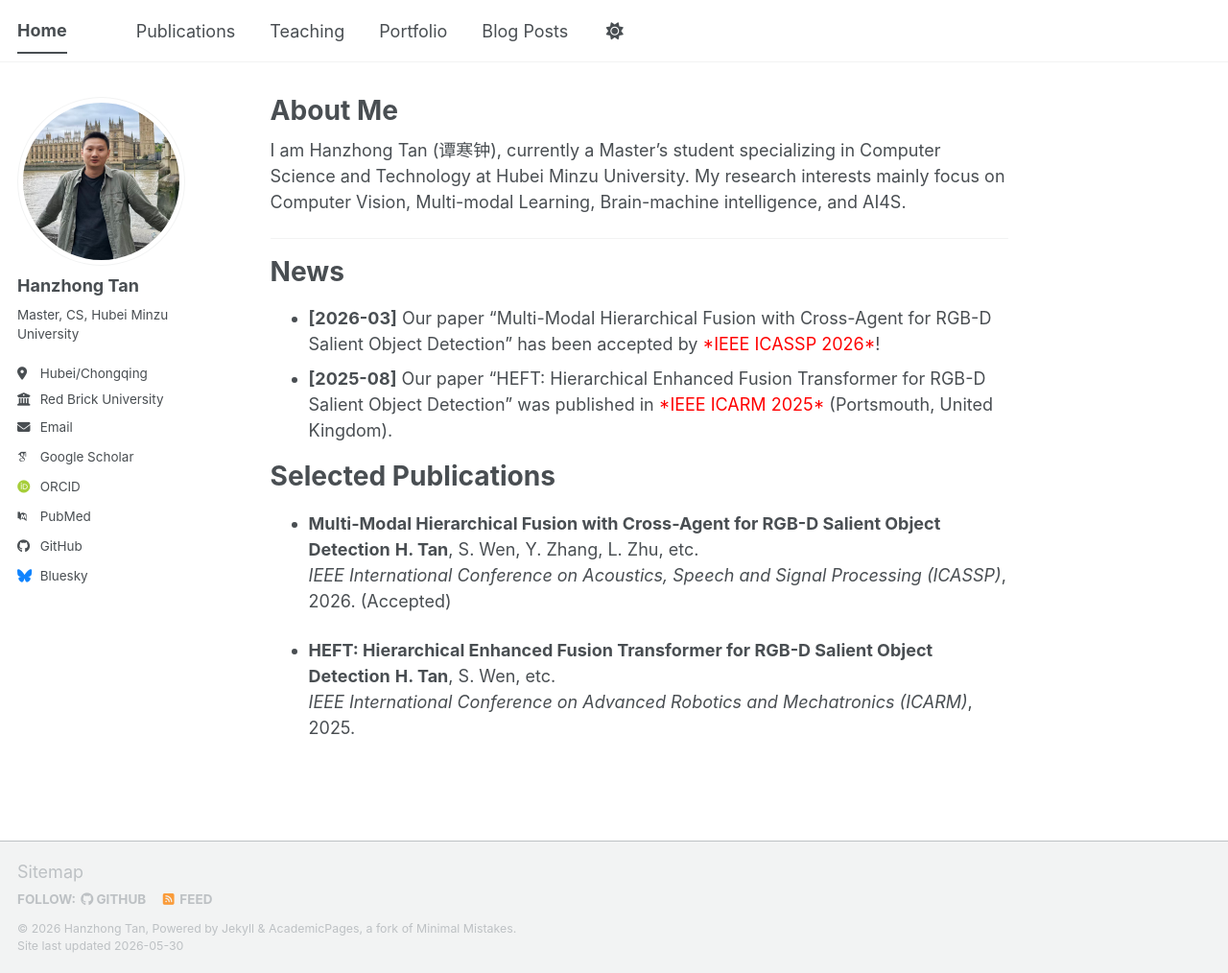
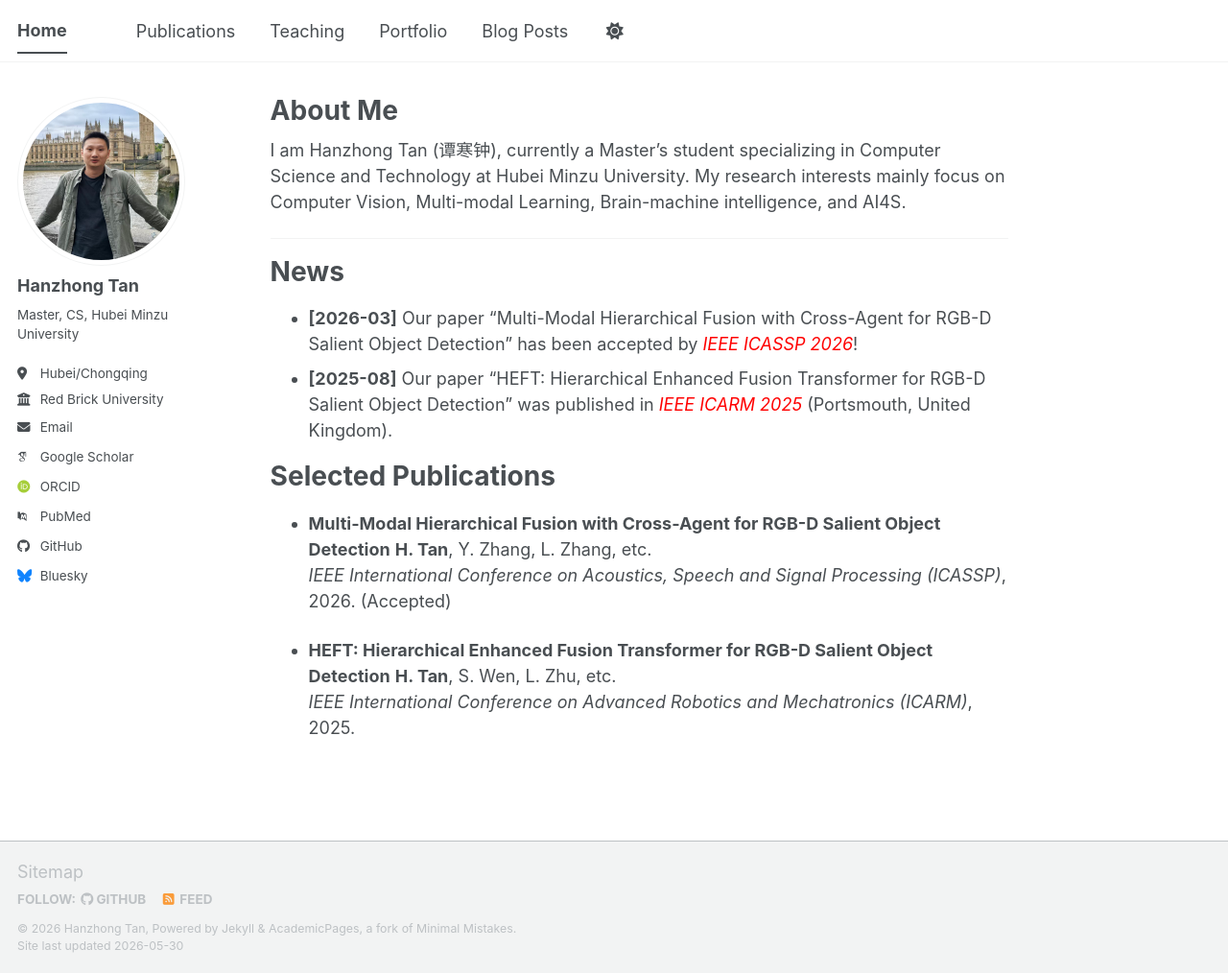
Before and after one commit to liangjiaxiaoqi/liangjiaxiaoqi.github.io, a Jekyll site: the page built from _pages/about.md, in a window 1280 px wide and 1014 px high. Shown: the whole window at 96% size. Built offline with Jekyll 4.4.1, drawn with Linux system fonts in a browser that asks for light colours; some web fonts are replaced; a script bundle is joined from its source files by our own code; library files that are not in the unit come from our copies.

Commit message:
Update about.md

```diff
--- a/_pages/about.md
+++ b/_pages/about.md
@@ -13,8 +13,8 @@
 
 News
 ======
-* **[2026-03]** Our paper "Multi-Modal Hierarchical Fusion with Cross-Agent for RGB-D Salient Object Detection" has been accepted by <font color="red">*IEEE ICASSP 2026*</font>!
-* **[2025-08]** Our paper "HEFT: Hierarchical Enhanced Fusion Transformer for RGB-D Salient Object Detection" was published in <font color="red">*IEEE ICARM 2025*</font> (Portsmouth, United Kingdom).
+* **[2026-03]** Our paper "Multi-Modal Hierarchical Fusion with Cross-Agent for RGB-D Salient Object Detection" has been accepted by *<font color="red">IEEE ICASSP 2026</font>*!
+* **[2025-08]** Our paper "HEFT: Hierarchical Enhanced Fusion Transformer for RGB-D Salient Object Detection" was published in *<font color="red">IEEE ICARM 2025</font>* (Portsmouth, United Kingdom).
 
 <!--  这是注释
 Research Interests
@@ -27,10 +27,10 @@
 Selected Publications
 ======
 
-* **Multi-Modal Hierarchical Fusion with Cross-Agent for RGB-D Salient Object Detection** **H. Tan**, S. Wen, Y. Zhang, L. Zhu, etc.
+* **Multi-Modal Hierarchical Fusion with Cross-Agent for RGB-D Salient Object Detection** **H. Tan**, Y. Zhang, L. Zhang, etc.
   *IEEE International Conference on Acoustics, Speech and Signal Processing (ICASSP)*, 2026. (Accepted)
 
-* **HEFT: Hierarchical Enhanced Fusion Transformer for RGB-D Salient Object Detection** **H. Tan**, S. Wen, etc.
+* **HEFT: Hierarchical Enhanced Fusion Transformer for RGB-D Salient Object Detection** **H. Tan**, S. Wen, L. Zhu, etc.
   *IEEE International Conference on Advanced Robotics and Mechatronics (ICARM)*, 2025.
 
 
```
